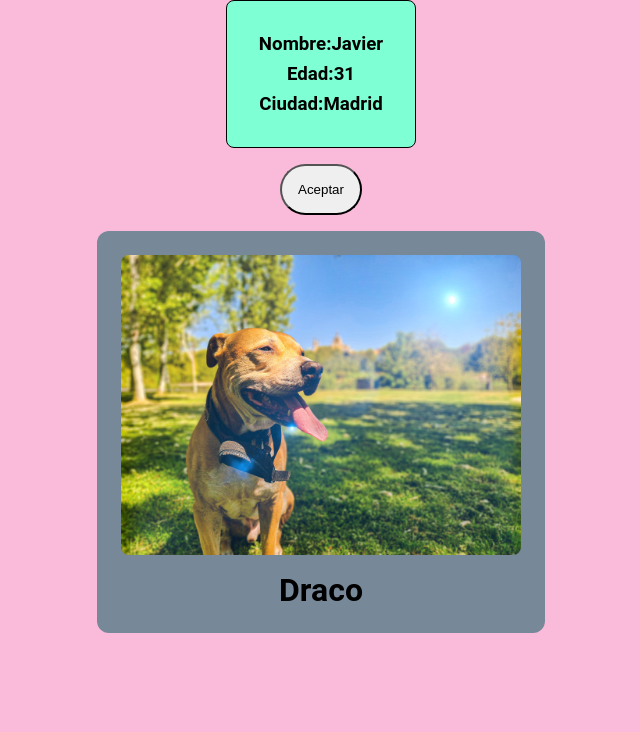
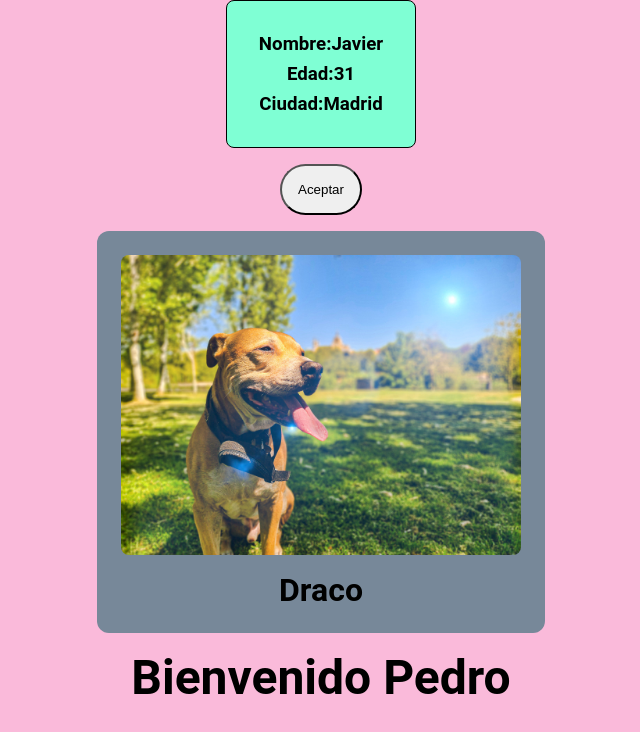
Before and after one commit to javier-ibanez-vizuete/react-components, a React (Vite) app: page / in a window 1280 px wide. Shown: the top 732 px of the page, without its empty margins (319-959 px from the left). Built offline with nearby package versions, Linux system fonts and the light colour scheme.

Commit message:
feat(components):add WelcomeMessage to Components

```diff
--- a/src/App.jsx
+++ b/src/App.jsx
@@ -1,6 +1,7 @@
 import { UserCard } from "./components/UserCard/UserCard";
 import { CustomButton } from "./components/CustomButton/CustomButton";
 import { Avatar } from "./components/Avatar/Avatar";
+import { WelcomeMessage } from "./components/WelcomeMessage/WelcomeMessage";
 
 export const App = () => {
 	return (
@@ -8,6 +9,7 @@ export const App = () => {
 			<UserCard name={"Javier"} year={31} city={"Madrid"} />
 			<CustomButton text={"Aceptar"} />
 			<Avatar url={"/src/media/images/draco-sunshine.jpg"} name={"Draco"} />
+      <WelcomeMessage userName={"Pedro"}/>
 		</>
 	);
 };
--- a/src/components/WelcomeMessage/WelcomeMessage.css
+++ b/src/components/WelcomeMessage/WelcomeMessage.css
@@ -0,0 +1,4 @@
+.welcome-message {
+    align-self: center;
+    font-size: 3rem;
+}
--- a/src/components/WelcomeMessage/WelcomeMessage.jsx
+++ b/src/components/WelcomeMessage/WelcomeMessage.jsx
@@ -0,0 +1,5 @@
+import "./WelcomeMessage.css";
+
+export const WelcomeMessage = ({ userName }) => {
+	return <h5 className="welcome-message">Bienvenido {userName}</h5>;
+};
```
